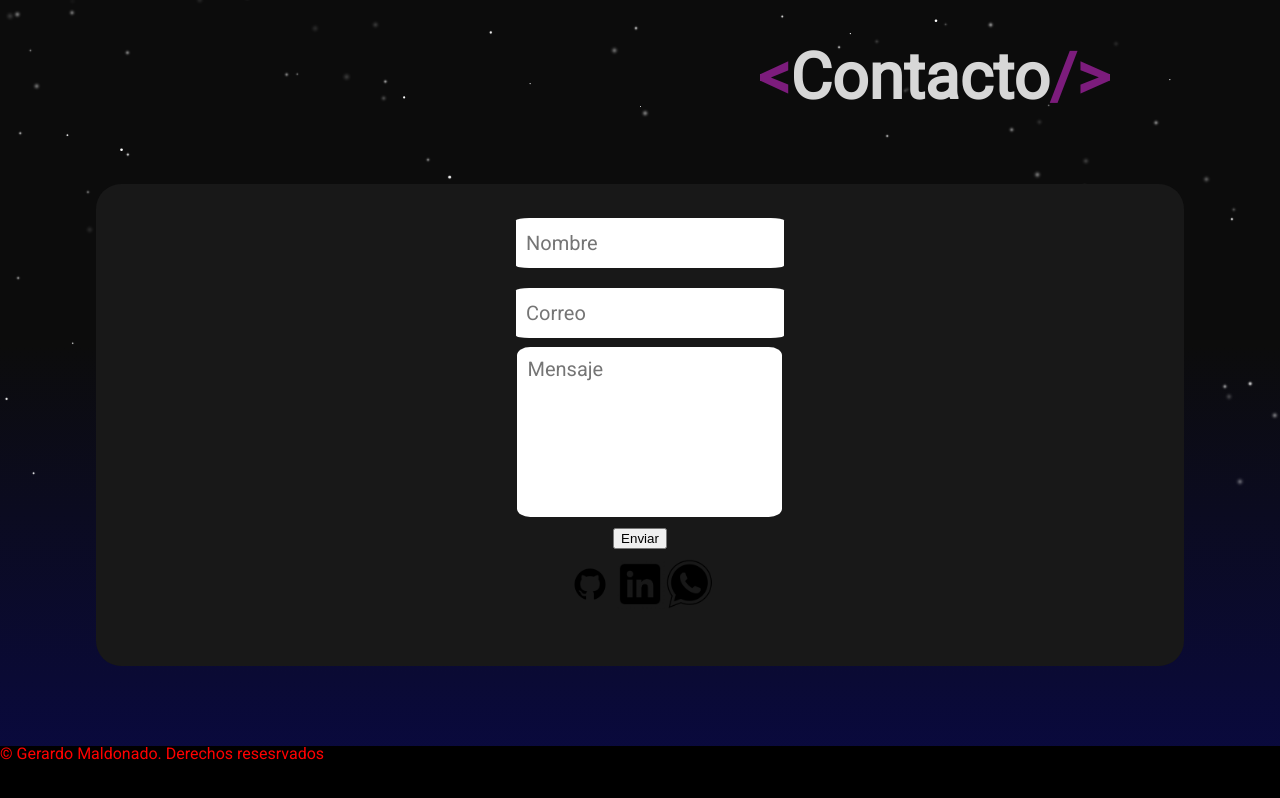
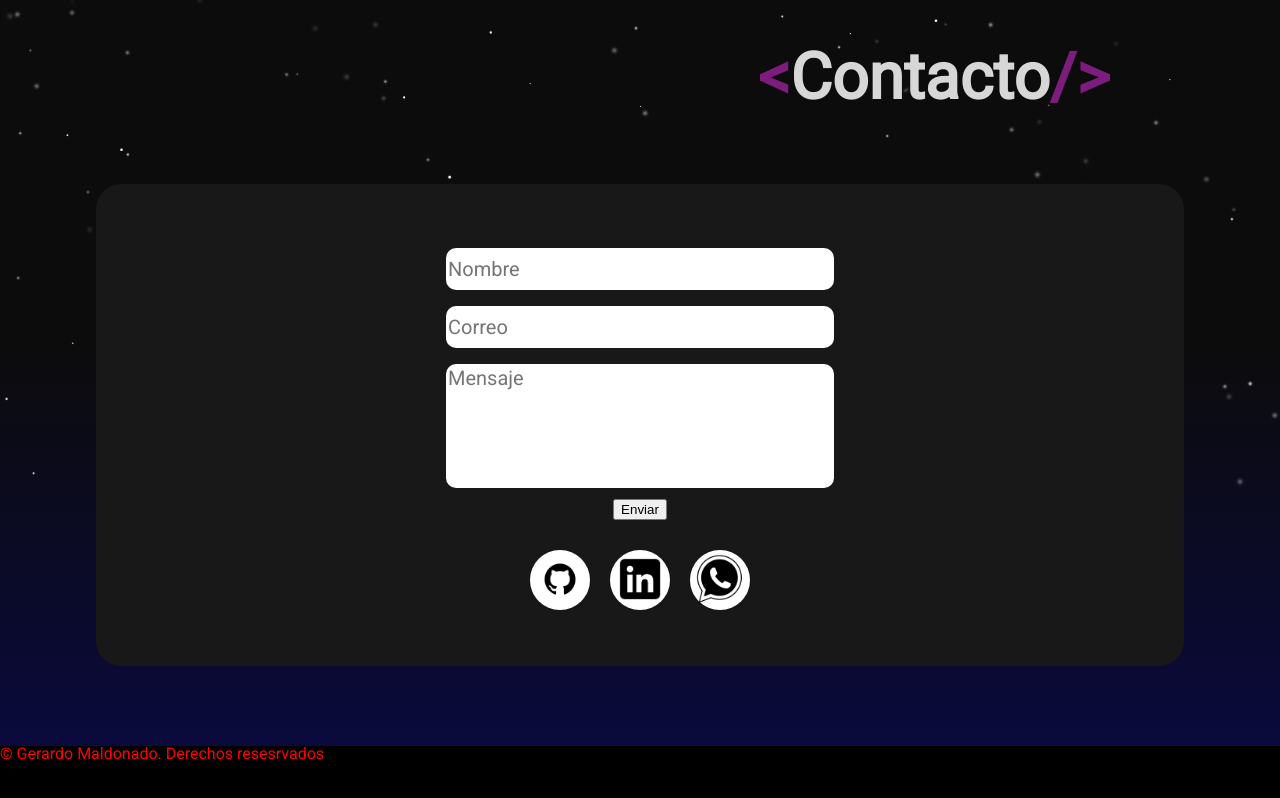
Before and after one commit to GeraMaldonado/miweb, a Vue app: page / in a window 1280 px wide. Shown: the part 2454-3252 px from the top of the page. Built offline with nearby package versions, Linux system fonts and the light colour scheme; no server answers.

Commit message:
Mejorando el estilo para una mejor vista

```diff
--- a/src/components/contacto.vue
+++ b/src/components/contacto.vue
@@ -27,9 +27,11 @@
             </table>
           </form>
           <div class="logosContactos">
-            <a href="https://github.com/GeraMaldonado"><img class="logoContacto" src="../assets/contacto/github.png" /></a>
-            <a href="https://www.linkedin.com/in/gerardo-maldonado-félix/"><img class="logoContacto" src="../assets/contacto/linkedin.png" /></a>
-            <a href="https://wa.me/+524921244858"><img class="logoContacto" src="../assets/contacto/whatsapp.png" /></a>
+            <div class="circuloContacto"><a href="https://github.com/GeraMaldonado"><img class="logoContacto" src="../assets/contacto/github.png" /></a></div>
+            <div class="circuloContacto"><a href="https://www.linkedin.com/in/gerardo-maldonado-félix/"><img class="logoContacto" src="../assets/contacto/linkedin.png" /></a></div>
+            <div class="circuloContacto"><a href="https://wa.me/+524921244858"><img class="logoContacto" src="../assets/contacto/whatsapp.png" /></a></div>
+
+
           </div>
         </div>
       </div>
@@ -62,7 +64,7 @@ const sendEmail = () => {
 
   emailjs.send(import.meta.env.VITE_EMAILJS_SERVICE_ID, import.meta.env.VITE_EMAILJS_TEMPLATE_ID, templateParams)
     .then(response => {
-      console.log('SUCCESS!', response.status, response.text);
+      console.log('Si estas leyendo esto, muchas gracias por tomarte el tiempo y mandarme un mensaje, ya sea de apoyo, una observacion, una correcion, una critica, muchas gracias :\')');
       alert('Correo enviado con éxito.');
 
       form.nombre = '';
@@ -82,47 +84,49 @@ const sendEmail = () => {
 .logoContacto {
   width: 50px;
 }
+
 .contacto {
-  width: 80%;
-  height: 90%;
+  width: 100%;
+  height: 100%;
   display: flex;
   flex-direction: column;
   align-items: center;
   justify-content: center;
 }
 
-.contenidoContacto{
-  height: 100%;
-  display: flex;
+.apartadoContacto{
+  display: grid;
+  place-items: center;
+}
 
-  flex-direction: column;
+.apartadoContacto input, .apartadoContacto textarea{
+  min-width: 280px;
+  width: 30vw;
+  margin: 8px;
+  border-radius: 10px;
+  font-family: 'Roboto', sans-serif;
+  font-size: 20px;
+  border: none;
 }
-.apartadoContacto{
-  height: 80%;
-  display: flex;
-  align-items: center;
-  justify-content: center;
-  margin: 10px;
-  input, textarea{
-    font-family: 'Roboto', sans-serif;
-    font-size: 20px;
-    min-width: 200px;
-    width: 100%;
-    border-radius: 5%;
-    height: 30px;
-    resize: none;
-    border: none;
-    padding: 10px;
-    font-weight: 500;
-  }
+
+.apartadoContacto input{
+  height: 40px;
+}
+.apartadoContacto textarea{
+  height: 120px;
+  resize: none;
 }
 .logosContactos{
-  height: 20%;
+  display: flex;
+  gap: 20px;
+  margin-top: 30px
 }
-.apartadoMensaje{
-  height: 150px;
-  textarea{
-    height: 150px;
-  }
+.circuloContacto{
+  height: 60px;
+  width: 60px;
+  background-color: white;
+  border-radius: 50%;
+  display: grid;
+  place-items: center;
 }
 </style>
```
